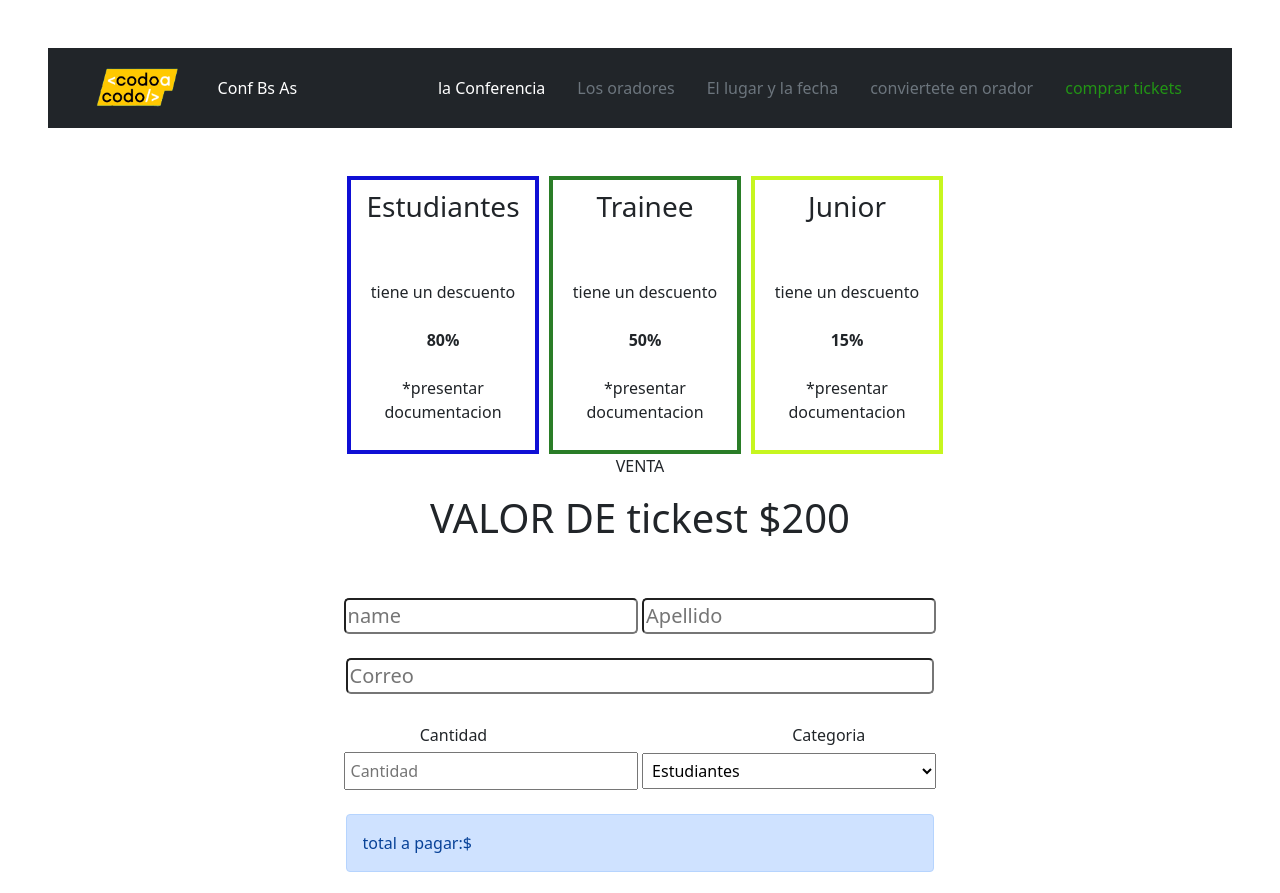
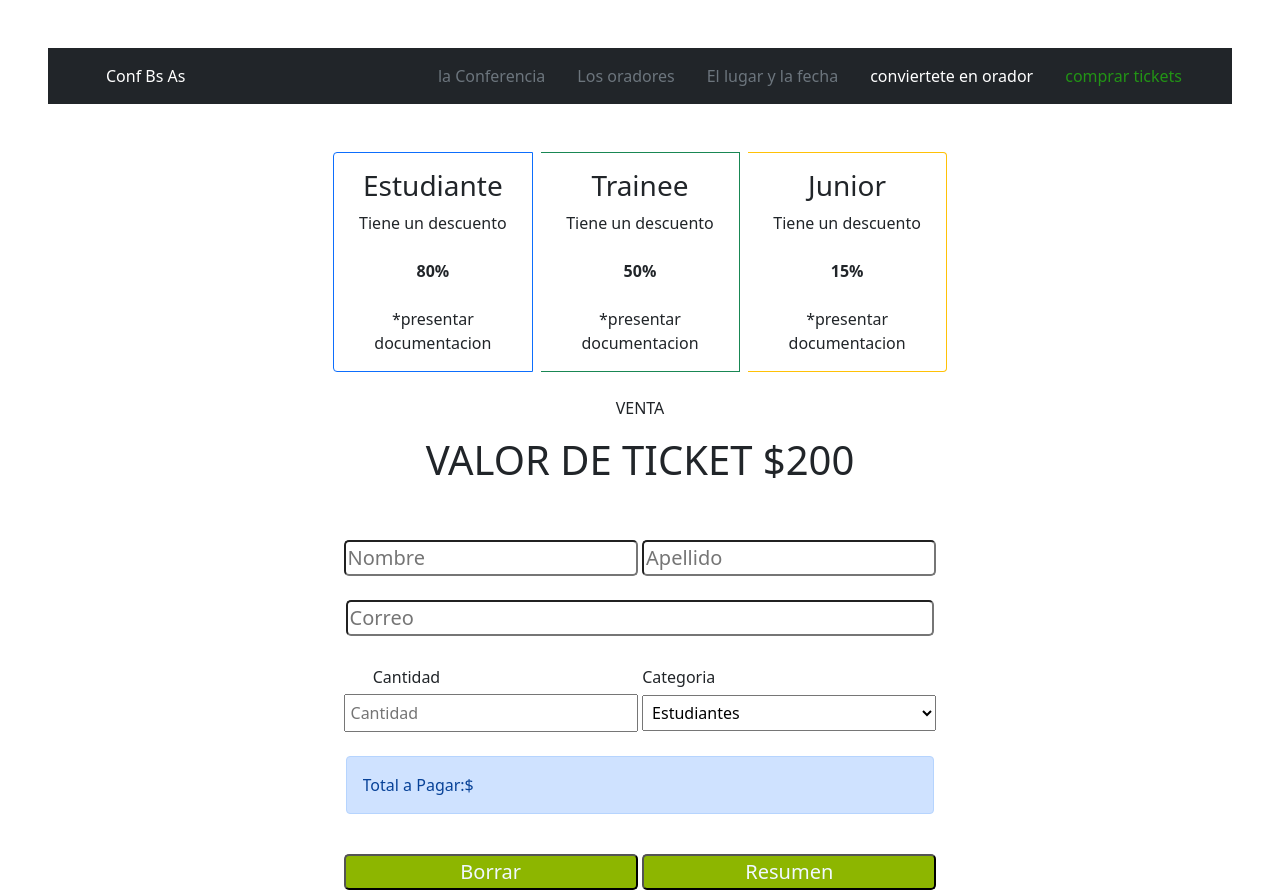
Before and after one commit to lacbj/trabajo-integrador, a plain HTML site: page Index - tickets.html.html in a window 1280 px wide. Shown: the top 893 px of the page. Drawn offline with nearby package versions, Linux system fonts and the light colour scheme.

Commit message:
cambio de cajas

```diff
--- a/Index - tickets.html.html
+++ b/Index - tickets.html.html
@@ -7,16 +7,16 @@
     <link href="https://cdn.jsdelivr.net/npm/bootstrap@5.1.3/dist/css/bootstrap.min.css" rel="stylesheet" integrity="sha384-1BmE4kWBq78iYhFldvKuhfTAU6auU8tT94WrHftjDbrCEXSU1oBoqyl2QvZ6jIW3" crossorigin="anonymous">
     <link rel="stylesheet" href="css/tickest.css">
 
-    <title>Conferencia Bs As</title>
+    <title><h4>Conferencia Bs As</h4></title>
 </head>
 <body>
 
   <header>
     <div class="container-fluid p-5">
-<nav class="navbar navbar-expand-lg navbar bg-light  bg-dark ">
+      <nav class="navbar navbar-expand-lg navbar-dark  bg-dark ">
         <div class="container">
-    <img src="img/codoacodo.png" width="10% ">
-    <button class="navbar-toggler" type="button" data-bs-toggle="collapse" data-bs-target="#navbarTogglerDemo03" aria-controls="navbarTogglerDemo03" aria-expanded="false" aria-label="Toggle navigation">
+
+          <button class="navbar-toggler" type="button" data-bs-toggle="collapse" data-bs-target="#navbarTogglerDemo03" aria-controls="navbarTogglerDemo03" aria-expanded="false" aria-label="Toggle navigation" >
             <span class="navbar-toggler-icon"></span>
           </button>
           <a class="navbar-brand" href="#"></a>
@@ -28,7 +28,7 @@
             </ul>
             <ul class="nav justify-content-end">
               <li class="nav-item">
-          <a class="nav-link" style="color:white;" href="#">la Conferencia</a>
+                <a class="nav-link disabled"  href="#">la Conferencia</a>
               </li>
               <li class="nav-item">
                 <a class="nav-link disabled">Los oradores</a>
@@ -37,51 +37,65 @@
                 <a class="nav-link disabled">El lugar y la fecha</a>
               </li>
               <li class="nav-item">
-          <a class="nav-link disabled">conviertete en orador</a>
+                <a class="nav-link"  style="color:white;"  href="Index.html">conviertete en orador</a>
               </li>
               <li class="nav-item">
-          <a class="nav-link " style="color:rgb(34, 148, 21);" href="" >comprar tickets</a>
+                <a class="nav-link " style="color:rgb(34, 148, 21);" href="Index - tickets.html.html" >comprar tickets</a>
               </li>
             </ul>
           </div>
         </div>
       </nav>
-
 </header>
 
-  <div class="contenedor">
- <div
-class="caja">
-<h3>Estudiantes</h3><br><br>
-<p>
-tiene un descuento <br><br><b>80%</b><br><br> *presentar documentacion</p>
- </div>
- <div class="caja1">
-  <h3>Trainee</h3><br><br>
-<p>
-tiene un descuento <br><br><b>50%</b> <br><br> *presentar documentacion</p>
- </div>
- <div class="caja2">
-  <h3>Junior</h3><br><br>
-<p>
-tiene un descuento <br><br><b>15%</b> <br><br> *presentar documentacion</p>
+<div  class="mx-auto" style="width: 48%;" >
+<div class="card-group text-center  ">
+  <div class="card border-primary me-1 " >
+
+    <div class="card-body ">
+
+      <h3 class="card-title">Estudiante</h3>
+      <p class="card-text">Tiene un descuento <br><br><b>80%</b><br><br> *presentar documentacion</p>
+      <!--<p class="card-text"><small class="text-muted">Last updated 3 mins ago</small></p>-->
     </div>
   </div>
+  <div class="card  border-success mx-1 ">
+
+    <div class="card-body">
+
+      <h3 class="card-title">Trainee</h3>
+      <p class="card-text">Tiene un descuento <br><br><b>50%</b> <br><br> *presentar documentacion</p>
+      <!--<p class="card-text"><small class="text-muted">Last updated 3 mins ago</small></p>-->
+    </div>
+  </div>
+  <div class=" card  border-warning ms-1 " >
+
+    <div class="card-body">
+
+      <h3 class="card-title">Junior</h3>
+      <p class="card-text ">Tiene un descuento <br><br><b>15%</b> <br><br> *presentar documentacion</p>
+      <!--<p class="card-text"><small class="text-muted">Last updated 3 mins ago</small></p>-->
+    </div>
+  </div>
+</div>
+</div>
+<br>
+
  <div class="contenedor-xl">
  <div class="titulos">
    <p>VENTA</p>
-<h1>VALOR DE tickest $200</h1>
+<h1>VALOR DE TICKET $200</h1>
 </div>
 <br>
 <br>
 <!-- formulari------------------------------ -->
 <div class="formulario">
  <form>
-   <input type="text" class="botones" name="hombre" placeholder="name" >
+   <input type="text" class="botones" name="hombre" placeholder="Nombre" >
    <input type="text" class="botones" name="apellido" placeholder="Apellido" > <br><br>
    <input type="email" class="correo" name="Correo" placeholder="Correo" size="80%"> <br><br>
 
-   <label class="cant" for="inputCantidad" >Cantidad</label><label for="inputCategoria">Categoria </label> <br>
+   <label class="cant" for="inputCantidad" >Cantidad</label><label class="cant" for="inputCategoria">Categoria </label> <br>
    <input type="number" id="inputCantidad" placeholder="Cantidad" class="selector">
 
 
@@ -93,7 +107,7 @@ tiene un descuento <br><br><b>15%</b> <br><br> *presentar documentacion</p>
     <br>
    <br>
 
-   <input type="text" id="compratotal"  class="alert alert-primary "  value="total a pagar:$" role="alert" readonly style= "width: 46%;"> <br><br>
+   <input type="text" id="compratotal"  class="alert alert-primary "  value="Total a Pagar:$" role="alert" readonly style= "width: 46%;"> <br><br>
 
    <button type="reset" class="boton" >Borrar</button>
    <button type="button" class="boton"  onclick="resumir()" >Resumen</button>
--- a/css/tickest.css
+++ b/css/tickest.css
@@ -1,4 +1,4 @@
-.caja{background-color: white;
+/* .caja{background-color: white;
 
 width: 15%;
 
@@ -16,7 +16,7 @@ text-align: center;
 
     width: 15%;
 
-    height: 50%;
+height: 50%;
 
     padding: 10px;
 
@@ -41,7 +41,7 @@ text-align: center;
         margin-left: 10px;
 
         text-align: center;
-        }
+        }*/
 
 .contenedor{
     display: flex;
@@ -70,7 +70,7 @@ text-align: center;
 }
 .cant{
 
-    margin-right: 300px;
+    margin-right: 15%;
     padding: 5px;
 }
 .botones{
```
Also changed, not shown: Index.html (+2 -2 lines). Lines whose indentation alone changed are shown as unchanged.
